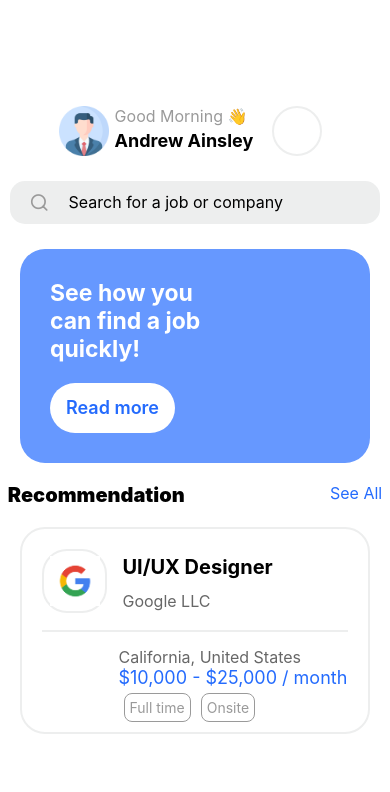
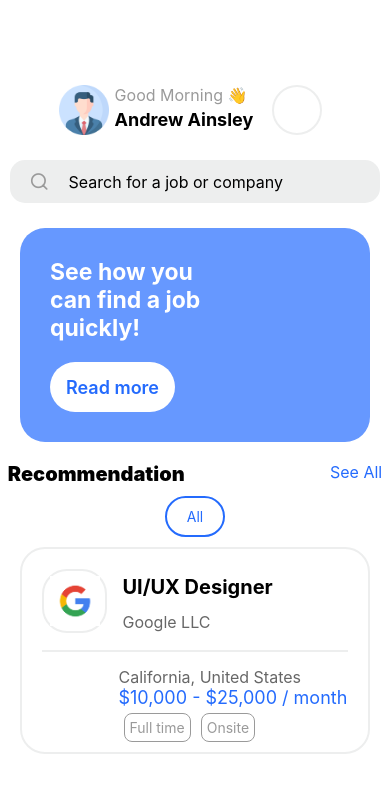
Before and after one commit to jimibilibob/google-job, a React Native app: screen / in a window 390 px wide. Shown: the top 792 px of the page. Built offline with nearby package versions, Linux system fonts and the light colour scheme; some icons are missing.

Commit message:
Chip category design

```diff
--- a/App.js
+++ b/App.js
@@ -1,10 +1,11 @@
 import { StatusBar } from 'expo-status-bar';
-import { StyleSheet, Text, View } from 'react-native';
+import { StyleSheet, View } from 'react-native';
 import CardAnnouncement from './src/components/CardAnnouncement';
 import CardHeader from './src/components/CardHeader';
 import CardJobOffer from './src/components/CardJobOffer';
 import Search from './src/components/Search';
 import SectionHeader from './src/components/SectionHeader';
+import ChipCategory from './src/components/ChipCategory';
 
 export default function App() {
   return (
@@ -14,6 +15,7 @@ export default function App() {
       <Search></Search>
       <CardAnnouncement></CardAnnouncement>
       <SectionHeader></SectionHeader>
+      <ChipCategory/>
       <CardJobOffer></CardJobOffer>
     </View>
   );
--- /dev/null
+++ b/src/components/ChipCategory.tsx
@@ -0,0 +1,22 @@
+import { View, Text, StyleSheet } from 'react-native';
+import { primaryColor } from '../constants/styles';
+
+export default function ChipCategory() {
+    return (
+        <View style={ styles.container }>
+            <Text style={{ color: primaryColor }}>
+                All
+            </Text>
+        </View>
+    );
+}
+
+const styles = StyleSheet.create({
+    container: {
+        borderColor: primaryColor,
+        borderRadius: 25,
+        borderWidth: 2,
+        paddingHorizontal: 20,
+        paddingVertical: 10
+    }
+});
```
